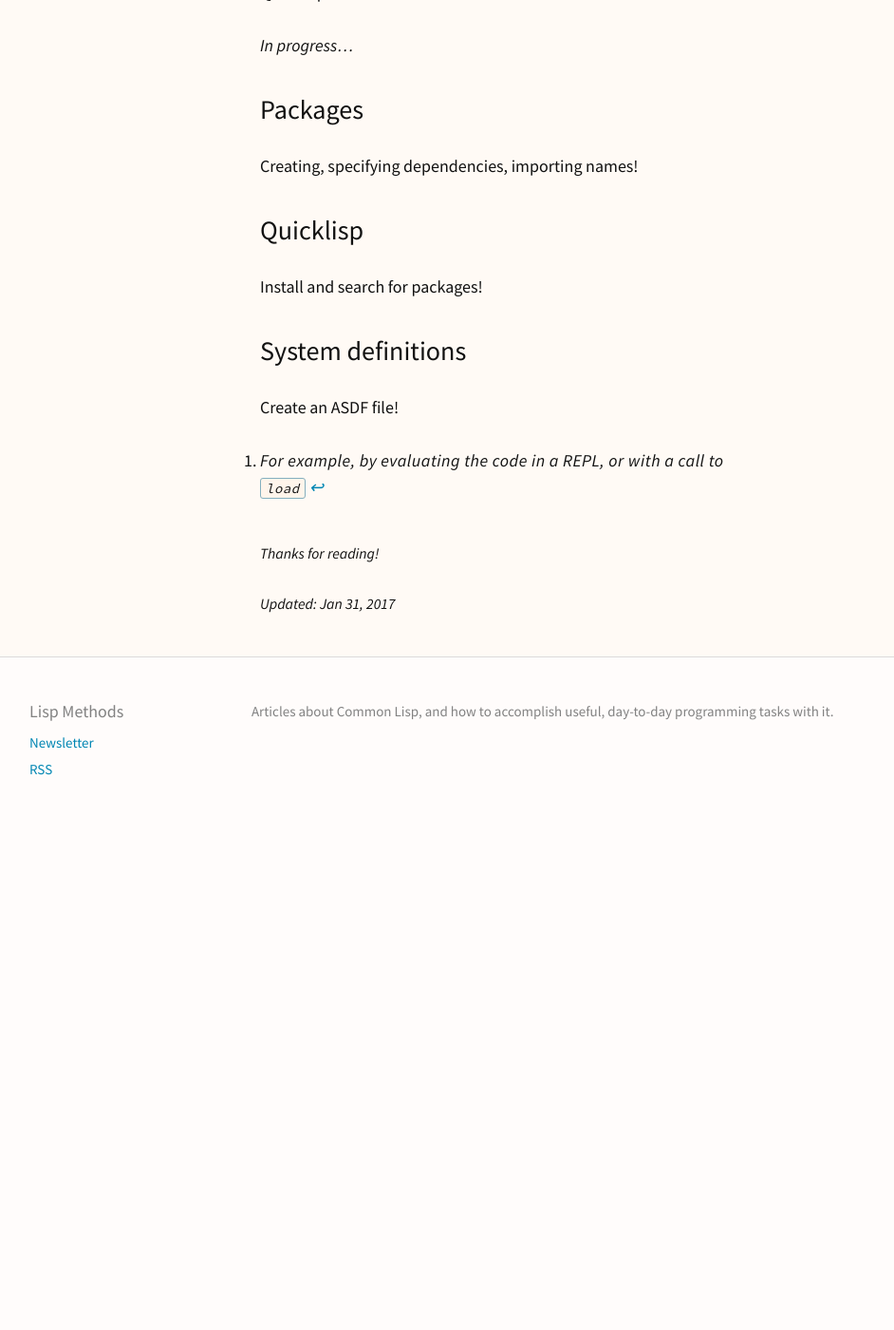
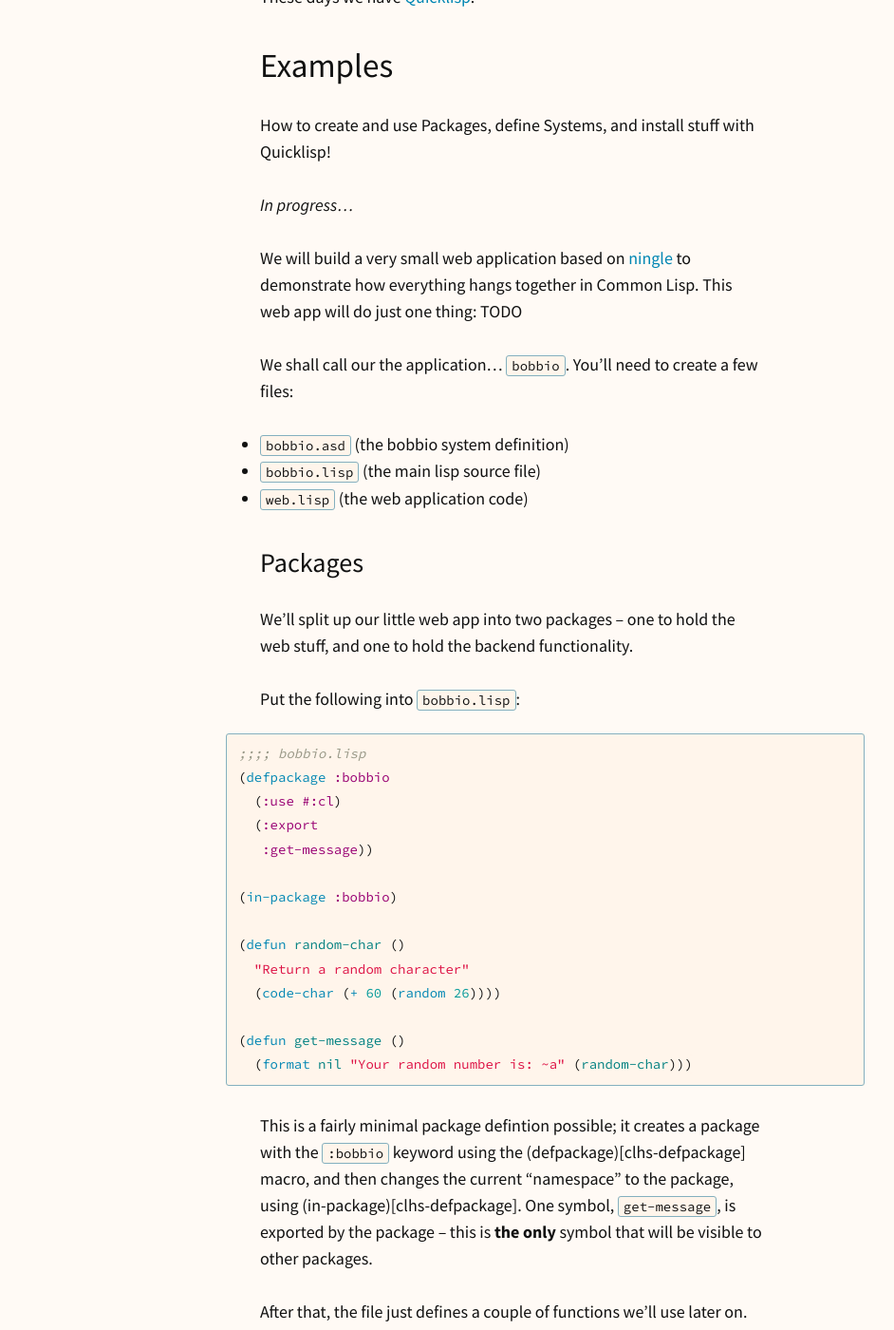
Before and after one commit to rmhsilva/lispmethods, a Jekyll site: the page built from _posts/2017-01-29-libraries.md, in a window 1280 px wide and 1400 px high, scrolled down 3177 px. Shown: the whole window at 95% size, without its empty margins (9-951 px from the left). Built offline with Jekyll 4.4.1, drawn with Linux system fonts in a browser that asks for light colours; before the commit the page ends 4031 px from its top, so only the background shows below that; some of the changed text lies outside the part shown.

Commit message:
Clean up a bit, remove comments

```diff
--- a/_posts/2017-01-29-libraries.md
+++ b/_posts/2017-01-29-libraries.md
@@ -35,6 +35,10 @@ Read on for the info, or go straight to the [examples](#examples).
 
 ## Definitions
 
+# TODO
+This really needs to be more detailed. Link to other articles about packages, in
+particular, what `CL-USER` is, etc.
+
 For the purposes of this article, a **library** is a collection of code for
 doing something specific, designed to be used as part of a larger library or
 application.
@@ -58,7 +62,7 @@ the [PCL chapter on packages][pcl-packages].
 
 [pcl-packages]: http://gigamonkeys.com/book/programming-in-the-large-packages-and-symbols.html
 
-[^1]: For example, by evaluating the code in a REPL, or with a call to `load`
+[^1]: For example, by evaluating the code in a REPL, or with a call to `load`.
 
 
 ## Tools
@@ -137,14 +141,90 @@ Quicklisp!
 
 *In progress...*
 
+We will build a very small web application based on [ningle][ningle-web] to
+demonstrate how everything hangs together in Common Lisp. This web app will do
+just one thing: TODO
+
+We shall call our the application... `bobbio`. You'll need to create a few
+files:
+
+* `bobbio.asd` (the bobbio system definition)
+* `bobbio.lisp` (the main lisp source file)
+* `web.lisp` (the web application code)
+
+[ningle-web]: https://github.com/fukamachi/ningle
+
+
 ### Packages
 
-Creating, specifying dependencies, importing names!
+We'll split up our little web app into two packages -- one to hold the web
+stuff, and one to hold the backend functionality.
 
-### Quicklisp
+Put the following into `bobbio.lisp`:
 
-Install and search for packages!
+~~~ common_lisp
+;;;; bobbio.lisp
+(defpackage :bobbio
+  (:use #:cl)
+  (:export
+   :get-message))
+
+(in-package :bobbio)
+
+(defun random-char ()
+  "Return a random character"
+  (code-char (+ 60 (random 26))))
+
+(defun get-message ()
+  (format nil "Your random number is: ~a" (random-char)))
+~~~
+
+This is a fairly minimal package defintion possible; it creates a package with
+the `:bobbio` keyword using the (defpackage)[clhs-defpackage] macro, and then
+changes the current "namespace" to the package, using
+(in-package)[clhs-defpackage]. One symbol, `get-message`, is exported by the
+package -- this is **the only** symbol that will be visible to other packages.
+
+After that, the file just defines a couple of functions we'll use later on.
+
+However, `defpackage` can do *lots* of other things as well, much of which
+you'll probably need at some point. For example, you'll probably want to import
+things.
+
+Put the following into `web.lisp`:
+
+~~~ common_lisp
+;;;; web.lisp
+(defpackage :bobbio.web
+  (:use #:cl)
+  (:export
+   :start-server)
+  (:import-from :bobbio :get-message))
+
+(in-package :bobbio.web)
+
+(defvar *app* (make-instance 'ningle:<app>))
+
+(setf (ningle:route *app* "/")
+      (get-message))
+
+(defun start-server ()
+  (clack:clackup *app*))
+~~~
+
+This one is slightly more complicated -
+
+
 
 ### System definitions
 
 Create an ASDF file!
+
+
+### Quicklisp
+
+Quicklisp uses ASDF definitions to load things!
+
+Install and search for packages!
+
+Symlink bobbio into ~/quicklisp/local-projects
```
Also changed, not shown: other parts of _posts/2017-01-29-libraries.md (+5 -5 lines), _posts/2017-01-29-development-environment.md (+4 -4 lines).
